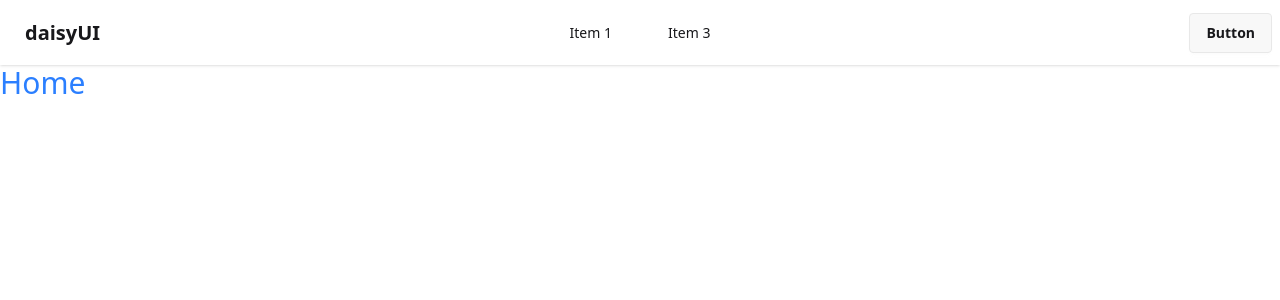
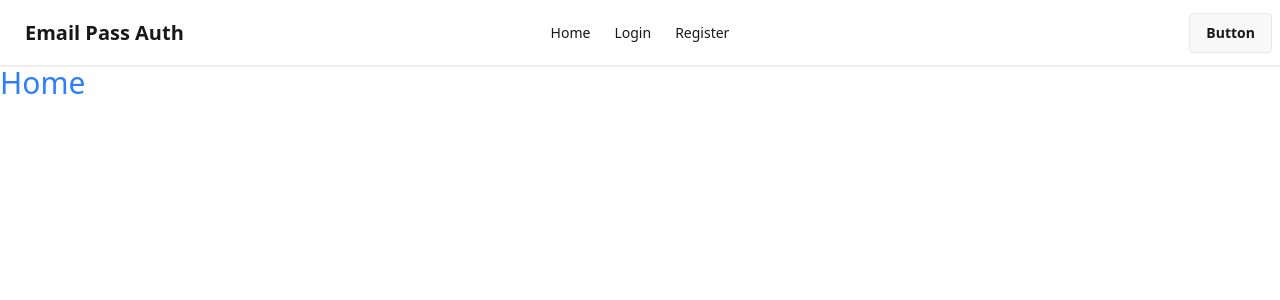
Before and after one commit to abrarasif11/Email-Pass-Auth, a React (Vite) app: page / in a window 1280 px wide. Shown: the top 300 px of the page. Built offline with nearby package versions, Linux system fonts and the light colour scheme.

Commit message:
create-navbar

```diff
--- a/src/component/Layout/Header/Header.jsx
+++ b/src/component/Layout/Header/Header.jsx
@@ -1,44 +1,58 @@
 import React from 'react'
+import { NavLink } from 'react-router-dom';
 
 const Header = () => {
+  const links = (
+    <>
+      <li>
+        <NavLink to='/'>Home</NavLink>
+      </li>
+      <li>
+        <NavLink to='/login'>Login</NavLink>
+      </li>
+      <li>
+        <NavLink to='/register'>Register</NavLink>
+      </li>
+    </>
+  );
   return (
-    <div>
     <div className="navbar bg-base-100 shadow-sm">
       <div className="navbar-start">
         <div className="dropdown">
           <div tabIndex={0} role="button" className="btn btn-ghost lg:hidden">
-        <svg xmlns="http://www.w3.org/2000/svg" className="h-5 w-5" fill="none" viewBox="0 0 24 24" stroke="currentColor"> <path strokeLinecap="round" strokeLinejoin="round" strokeWidth="2" d="M4 6h16M4 12h8m-8 6h16" /> </svg>
+            <svg
+              xmlns="http://www.w3.org/2000/svg"
+              className="h-5 w-5"
+              fill="none"
+              viewBox="0 0 24 24"
+              stroke="currentColor"
+            >
+              {" "}
+              <path
+                strokeLinecap="round"
+                strokeLinejoin="round"
+                strokeWidth="2"
+                d="M4 6h16M4 12h8m-8 6h16"
+              />{" "}
+            </svg>
           </div>
           <ul
             tabIndex={0}
-        className="menu menu-sm dropdown-content bg-base-100 rounded-box z-1 mt-3 w-52 p-2 shadow">
-        <li><a>Item 1</a></li>
-        <li>
-
-          <ul className="p-2">
-
-          </ul>
-        </li>
-        <li><a>Item 3</a></li>
+            className="menu menu-sm dropdown-content bg-base-100 rounded-box z-1 mt-3 w-52 p-2 shadow"
+          >
+            {links}
           </ul>
         </div>
-    <a className="btn btn-ghost text-xl">daisyUI</a>
+        <a className="btn btn-ghost text-xl">Email Pass Auth</a>
       </div>
       <div className="navbar-center hidden lg:flex">
-    <ul className="menu menu-horizontal px-1">
-      <li><a>Item 1</a></li>
-      <li>
-
-      </li>
-      <li><a>Item 3</a></li>
-    </ul>
+        <ul className="menu menu-horizontal px-1">{links}</ul>
       </div>
       <div className="navbar-end">
         <a className="btn">Button</a>
       </div>
     </div>
-    </div>
-  )
+  );
 }
 
 export default Header
```
Lines whose indentation alone changed are shown as unchanged.
